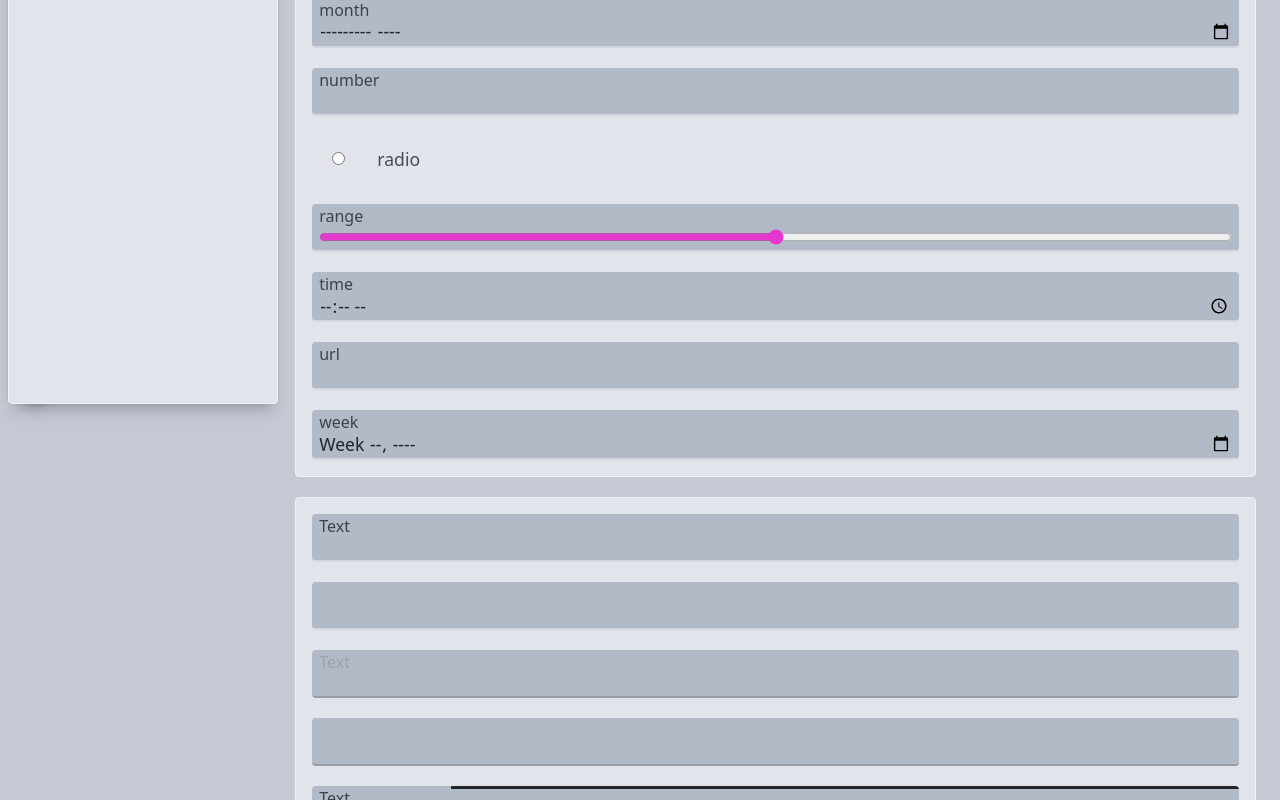
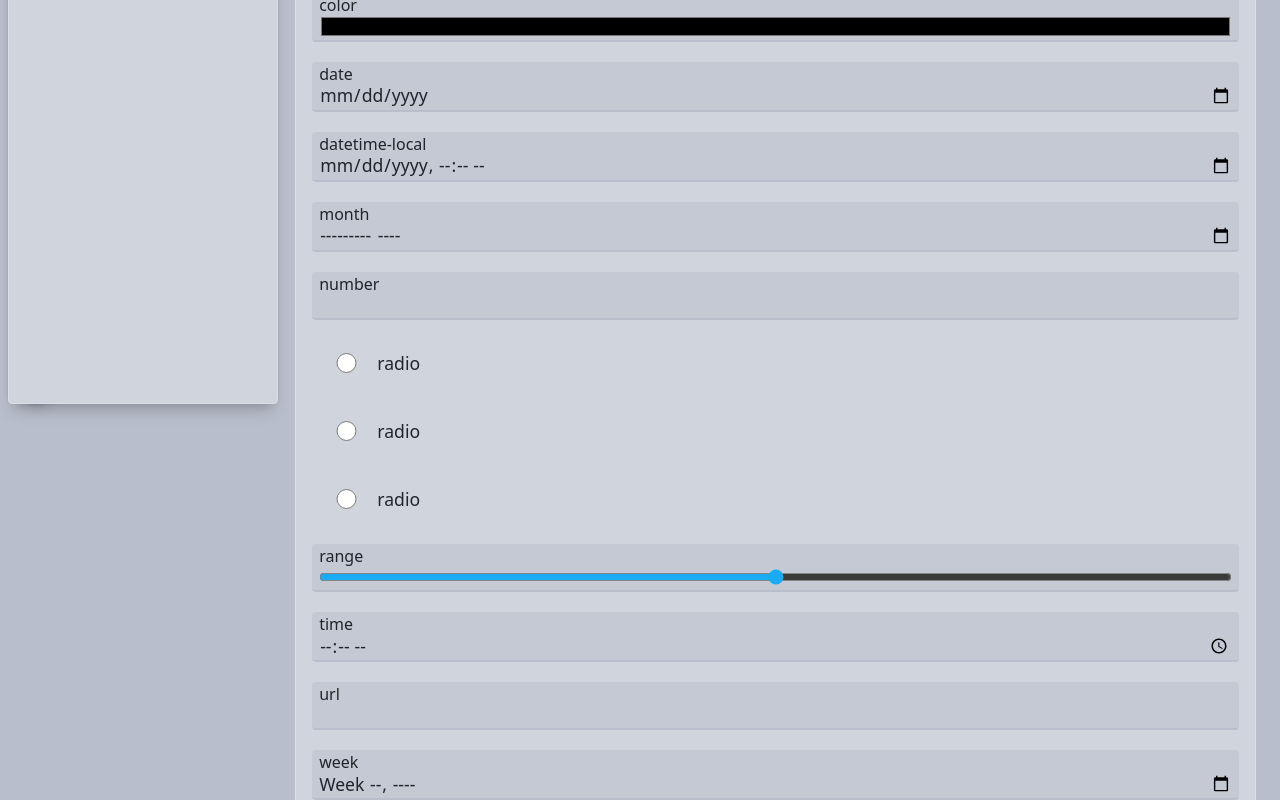
Before and after one commit to LuisManuelNR/chasi-ui, a SvelteKit app: page /forms in a window 1280 px wide. Shown: the part 380-1180 px from the top of the page. Built offline with nearby package versions, Linux system fonts and the light colour scheme.

Commit message:
palette color??

```diff
--- a/src/lib/CForms/CLabel.svelte
+++ b/src/lib/CForms/CLabel.svelte
@@ -30,9 +30,9 @@
 
 <style lang="scss">
 	:where(.c-label) {
-		--border-color-input: var(--s-4);
+		--border-color-input: var(--s-6);
 		border-bottom: 2px solid var(--border-color-input);
-		background-color: var(--s-6);
+		background-color: var(--s-5);
 		color: var(--text-color-input, inherit);
 		border-radius: var(--size-1);
 		transition: all 0.2s;
@@ -44,11 +44,12 @@
 		gap: 0.2rem;
 		min-height: 48px;
 		padding-inline: var(--size-1);
-		isolation: isolate;
 
 		&:focus-within {
-			--text-color-input: var(--brand);
-			--border-color-input: var(--brand);
+			--border-color-input: var(--accent);
+		}
+		&:has(:focus-visible) {
+			--text-color-input: var(--accent);
 		}
 
 		&.no-label {
@@ -61,10 +62,11 @@
 		&:has(input[disabled]) {
 			cursor: not-allowed;
 			color: hsla(0, 0%, 50%, 0.5);
+			background-color: hsla(0, 0%, 50%, 0.1);
 			--text-color-input: currentColor;
 			--border-color-input: currentColor;
-			> .label-text {
-				color: hsla(0, 0%, 50%, 0.5);
+			.label-text {
+				color: hsla(0, 0%, 50%, 0.8);
 			}
 		}
 		&.error-state {
@@ -76,10 +78,10 @@
 			background-color: transparent;
 			grid-template-columns: auto auto 1fr auto;
 			grid-template-rows: auto;
-			grid-template-areas: 'I P L A';
+			grid-template-areas: 'P I L A';
 			align-items: center;
 			gap: 0.5rem;
-			> .label-text {
+			.label-text {
 				font-size: 1.1rem;
 				cursor: inherit;
 			}
@@ -88,18 +90,16 @@
 			}
 		}
 
-		> .label-text {
+		.label-text {
 			grid-area: L;
 			user-select: none;
 			pointer-events: none;
 			cursor: text;
 			white-space: nowrap;
-			backface-visibility: hidden;
 			font-size: 1rem;
-			opacity: 0.8;
 		}
 
-		> .hint {
+		.hint {
 			color: var(--text-color-input);
 			user-select: none;
 			line-height: 1;
@@ -123,6 +123,8 @@
 		.input-ctrl {
 			grid-area: I;
 			display: flex;
+			align-items: center;
+			justify-content: center;
 			:global(input) {
 				border: none;
 				outline: none;
@@ -136,12 +138,20 @@
 					-webkit-box-shadow: 0 0 0 30px var(--s-5) inset;
 				}
 				&::placeholder {
-					color: var(--s-2);
+					color: hsla(0, 0%, 50%, 0.9);
 				}
 				&:disabled {
-					color: var(--on-s-4);
+					color: inherit;
 					cursor: inherit;
 				}
+			}
+			:global([type='checkbox']) {
+				width: var(--size-4);
+				height: var(--size-4);
+			}
+			:global([type='radio']) {
+				width: var(--size-4);
+				height: var(--size-4);
 			}
 		}
 	}
--- a/src/lib/styles/app.scss
+++ b/src/lib/styles/app.scss
@@ -11,8 +11,8 @@
 
 :root {
 	accent-color: var(--accent);
-	background-color: var(--s-5);
-	color: var(--on-s-5);
+	background-color: var(--s-6);
+	color: var(--on-s-6);
 	block-size: 100%;
 	min-height: 100vh;
 	scrollbar-gutter: stable;
@@ -52,7 +52,7 @@
 		&::-webkit-scrollbar-thumb {
 			width: 4px;
 			height: 4px;
-			background-color: var(--on-s-5);
+			background-color: var(--on-s-6);
 		}
 	}
 }
--- a/src/lib/styles/buttons.scss
+++ b/src/lib/styles/buttons.scss
@@ -12,6 +12,7 @@
 	gap: var(--size-2);
 	justify-content: center;
 	padding-inline: 1.75ch;
+	padding-bottom: 2px;
 	text-align: center;
 	user-select: none;
 	text-transform: capitalize;
--- a/src/lib/styles/defaultTheme.scss
+++ b/src/lib/styles/defaultTheme.scss
@@ -1,45 +1,45 @@
 /* ESTE ERCHIVO ES AUTOGENERADO */
 :root {
-	--brand-light: #603ad1;
+	--brand-light: #c212f3;
 	--on-brand-light: #d8dee3;
-	--accent-light: #e538ce;
-	--on-accent-light: #d8dee3;
+	--accent-light: #19acf5;
+	--on-accent-light: #212529;
 	--error-light: #D72638;
 	--on-error-light: #d8dee3;
 	--success-light: #169873;
 	--on-success-light: #d8dee3;
-	--s-light-1: #f9fafb;
+	--s-light-1: #F7F8F9;
 	--on-s-light-1: #212529;
-	--s-light-2: #f0f1f4;
+	--s-light-2: #E9EBEF;
 	--on-s-light-2: #212529;
-	--s-light-3: #e1e4ea;
+	--s-light-3: #DCDFE6;
 	--on-s-light-3: #212529;
-	--s-light-4: #d3d7df;
+	--s-light-4: #D0D4DD;
 	--on-s-light-4: #212529;
-	--s-light-5: #c4c9d4;
+	--s-light-5: #C4C9D4;
 	--on-s-light-5: #212529;
-	--s-light-6: #b2b9c7;
+	--s-light-6: #B8BECB;
 	--on-s-light-6: #212529;
 
-	--brand-dark: #7a55e9;
+	--brand-dark: #c212f3;
 	--on-brand-dark: #d8dee3;
-	--accent-dark: #E7d623;
+	--accent-dark: #19acf5;
 	--on-accent-dark: #212529;
 	--error-dark: #D72638;
 	--on-error-dark: #d8dee3;
 	--success-dark: #169873;
 	--on-success-dark: #d8dee3;
-	--s-dark-1: #38424F;
+	--s-dark-1: #747F9C;
 	--on-s-dark-1: #d8dee3;
-	--s-dark-2: #2F3742;
+	--s-dark-2: #59637E;
 	--on-s-dark-2: #d8dee3;
-	--s-dark-3: #272E37;
+	--s-dark-3: #464E63;
 	--on-s-dark-3: #d8dee3;
-	--s-dark-4: #1F252C;
+	--s-dark-4: #373D4E;
 	--on-s-dark-4: #d8dee3;
-	--s-dark-5: #191D23;
+	--s-dark-5: #2C303D;
 	--on-s-dark-5: #d8dee3;
-	--s-dark-6: #14181C;
+	--s-dark-6: #222630;
 	--on-s-dark-6: #d8dee3;
 
 }
--- a/src/lib/styles/utils.scss
+++ b/src/lib/styles/utils.scss
@@ -1,6 +1,6 @@
 :where(.card) {
-	background-color: var(--s-3);
-	border: 1px solid var(--s-2);
+	background-color: var(--s-4);
+	border: 1px solid var(--s-3);
 	border-radius: var(--size-1);
 	padding: var(--size-3);
 }
--- a/src/routes/forms/+page.svelte
+++ b/src/routes/forms/+page.svelte
@@ -3,8 +3,17 @@
 </script>
 
 <div class="d-flex gap-4 flex-column card mb-4">
-	<CLabel label="Text">
-		<input />
+	<CLabel label="Correo">
+		<input type="email" />
+	</CLabel>
+	<CLabel label="checkbox">
+		<input type="checkbox" />
+	</CLabel>
+	<CLabel label="checkbox">
+		<input type="checkbox" />
+	</CLabel>
+	<CLabel label="checkbox">
+		<input type="checkbox" />
 	</CLabel>
 	<CLabel label="checkbox">
 		<input type="checkbox" />
@@ -27,6 +36,12 @@
 	<CLabel label="radio">
 		<input type="radio" />
 	</CLabel>
+	<CLabel label="radio">
+		<input type="radio" />
+	</CLabel>
+	<CLabel label="radio">
+		<input type="radio" />
+	</CLabel>
 	<CLabel label="range">
 		<input type="range" />
 	</CLabel>
@@ -43,22 +58,22 @@
 
 <div class="d-flex gap-4 flex-column card">
 	<CLabel label="Text">
-		<input />
+		<input value="La patata" />
 	</CLabel>
 	<CLabel>
-		<input />
+		<input value="La patata" />
 	</CLabel>
 	<CLabel label="Text">
-		<input disabled />
+		<input disabled value="La patata" />
 	</CLabel>
 	<CLabel>
-		<input disabled />
+		<input disabled value="La patata" />
 	</CLabel>
 	<CLabel label="Text" loading>
 		<input />
 	</CLabel>
 	<CLabel loading>
-		<input />
+		<input value="La patata" />
 	</CLabel>
 	<CLabel label="Text">
 		<input placeholder="Escribe aqui...." />
```
Also changed, not shown: src/routes/theme/+page.svelte (+15 -9 lines).
